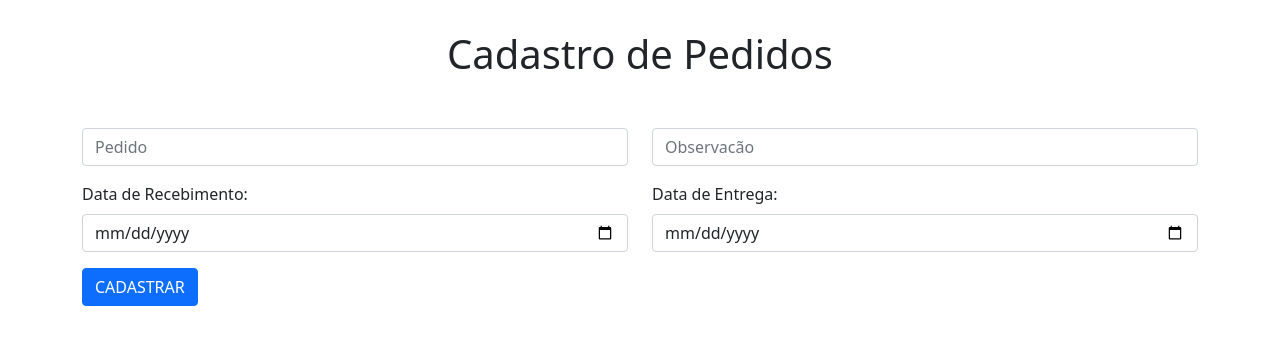
After one commit to SamuelAvelino11/qrindus, a Django app: page /pedidos/ in a window 1280 px wide. The commit adds this page. Shown: the top 345 px of the page. Run offline with Django 5.2, Linux system fonts and the light colour scheme; some libraries are stand-ins or nearby versions.

Commit message:
27-maio-2024

```diff
--- a/core/views.py
+++ b/core/views.py
@@ -1,7 +1,8 @@
 import requests
 from django.shortcuts import render, redirect
-from .models import Photo
+from .models import Photo, PedidoDeSeparacao
 from .models import ferramentas
+from .models import faltantes
 
 # Create your views here.
 def view_login(request):
@@ -38,5 +39,22 @@ def submit_Ferr(request):
         dados = ferramentas.objects.all()
     return render(request, 'crud.html', {'dados':dados})
 
+def Pedido(request):
+    return render(request, 'cad_pedidos.html')
+
 def submitPedido(request):
     if request.method == 'POST':
+        numero = request.POST.get('numero')
+        observacoes = request.POST.get('observacao')
+        dataRecebimento = request.POST.get('dataRecebimento')
+        dataEntrega = request.POST.get('dataEntrega')
+
+        numPed = PedidoDeSeparacao(
+            numero = numero,
+            observacoes = observacoes,
+            dataRecebimento = dataRecebimento,
+            dataEntrega = dataEntrega
+        )
+        numPed.save()
+        dados = PedidoDeSeparacao.objects.all()
+    return render(request,'Pedidos.html', {'dados':dados})
--- a/qrIndus/urls.py
+++ b/qrIndus/urls.py
@@ -23,5 +23,7 @@ urlpatterns = [
     path('', views.view_login),
     path('menu/', views.menu),
     path('menu/crud/', views.views_crudFerr),
-    path('crud/submit', views.submit_Ferr)
+    path('crud/submit', views.submit_Ferr),
+    path('pedidos/', views.Pedido),
+    path('pedidos/submit', views.submitPedido)
 ]
--- /dev/null
+++ b/templates/cad_pedidos.html
@@ -0,0 +1,39 @@
+<!DOCTYPE html>
+<html lang="en">
+<head>
+    <meta charset="UTF-8">
+    <title>Cadastro De Pedidos</title>
+    <link rel="stylesheet" href="/static/css/bootstrap.min.css">
+    <script src="/static/js/bootstrap.bundle.min.js"></script>
+</head>
+<body>
+<div class="container">
+    <h1 style="text-align: center; margin-bottom: 50px; margin-top: 30px;'">Cadastro de Pedidos</h1>
+    <form action="submit" method="post">{% csrf_token %}
+        <div class="row mb-3">
+            <div class="col">
+                <input type="number" name="numero" class="form-control" placeholder="Pedido">
+            </div>
+            <div class="col">
+                <input type="text" name="observacao" class="form-control" placeholder="Observacão">
+            </div>
+        </div>
+        <div class="row mb-3">
+            <div class="col">
+                <label class="form-label">Data de Recebimento:</label>
+                <input type="date" name="dataRecebimento" class="form-control" placeholder="Data de Recebimento">
+            </div>
+            <div class="col">
+                <label class="form-label">Data de Entrega:</label>
+                <input type="date" name="dataEntrega" class="form-control" placeholder="Data de Entrega">
+            </div>
+        </div>
+        <div class="row mb-3">
+                <div class="col">
+                    <button TYPE="submit" class="btn btn-primary">CADASTRAR</button>
+                </div>
+            </div>
+    </form>
+</div>
+</body>
+</html>
```
Also changed, not shown: core/models.py (+22 -2 lines), templates/Pedidos.html (+2 -5 lines), core/migrations/0004_pedidodeseparacao_remove_pedidosfaltantes_pecas_and_more.py (added).
